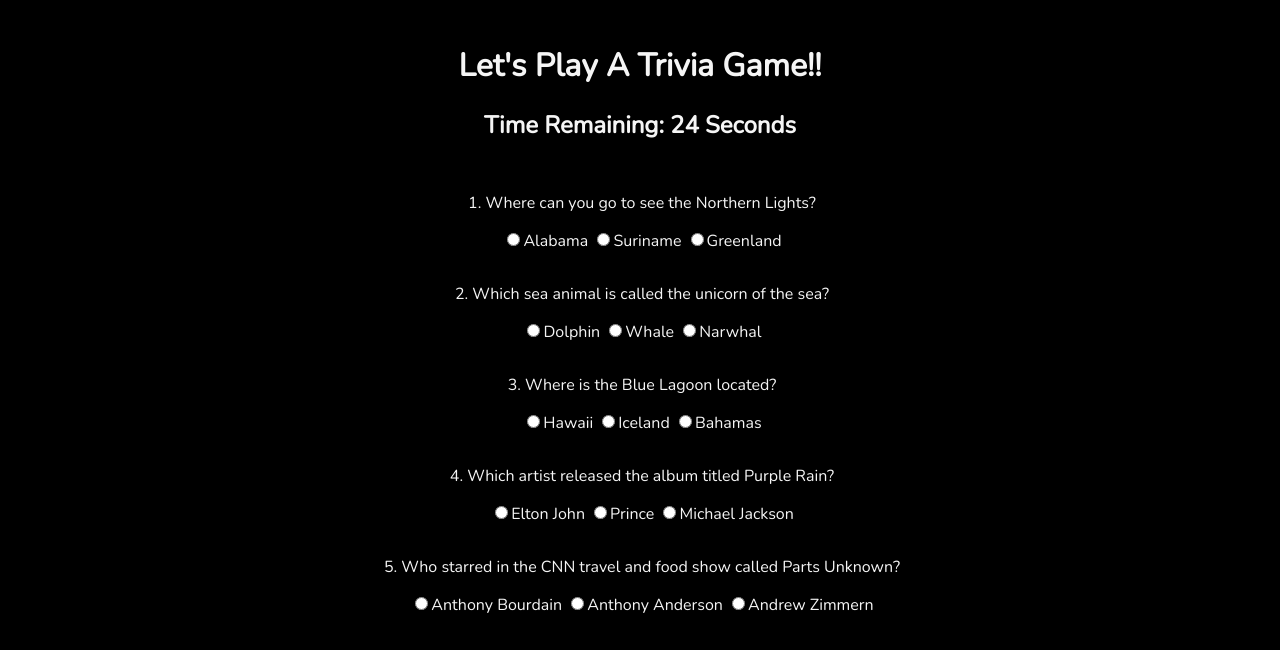
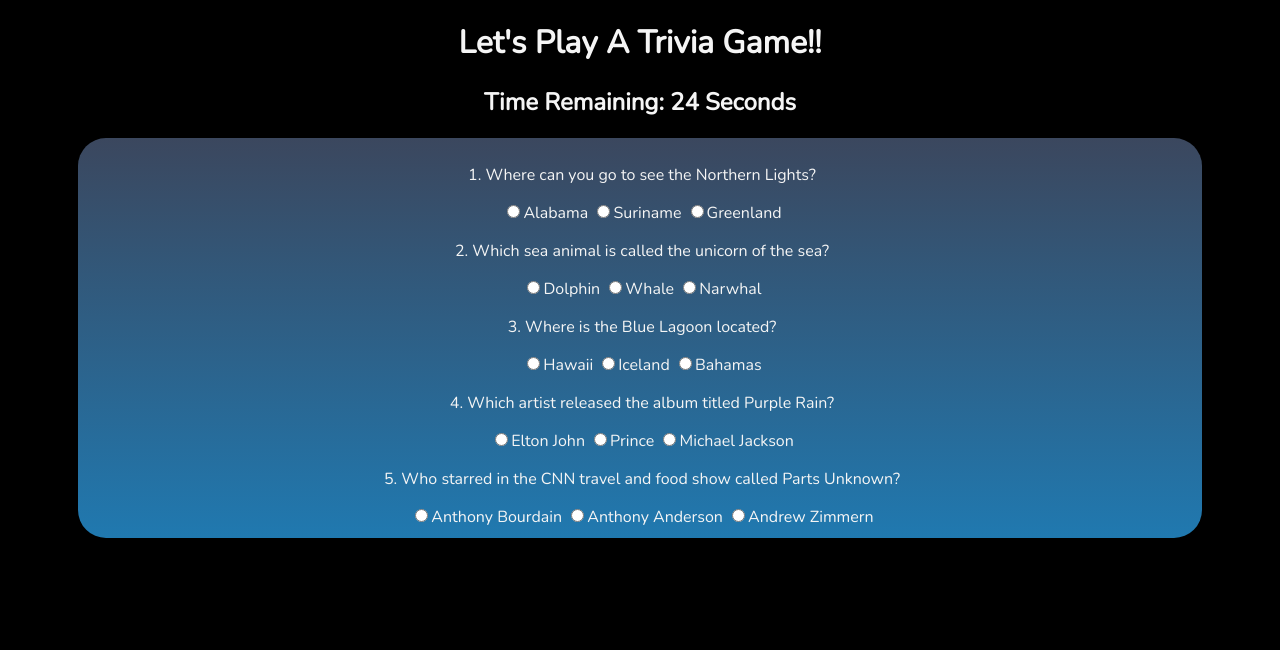
Before and after one commit to shellyrgarner/TriviaGame, a plain HTML site: page index.html in a window 1280 px wide. Both pictures are taken after a click on the button "START!". Drawn offline with nearby package versions, Linux system fonts and the light colour scheme.

Commit message:
css updates

```diff
--- a/assets/css/style.css
+++ b/assets/css/style.css
@@ -5,7 +5,7 @@ body {
     font-family: 'Nunito', sans-serif;
     /* font-family: 'Nunito', sans-serif; */
 /* font-family: 'Indie Flower', cursive; */
-box-sizing: border-box;
+/* box-sizing: border-box; */
 }
 
 .hide {
@@ -19,7 +19,7 @@ box-sizing: border-box;
 /* centered columns styles */
  .row-centered {
     text-align:center;
-    padding-top: 15px;
+    /* padding-top: 10px; */
 }
 .col-centered {
     display:inline-block;
@@ -29,8 +29,6 @@ box-sizing: border-box;
     /* inline-block space fix  */
     margin-right:-4px;
     text-align: center;
-    /* background-color: #ccc;  */
-    /* border: 1px solid #ddd;  */
  }
 
 
@@ -55,3 +53,23 @@ text-shadow: 3px 2px 1px #9daef5;
   		height: 50px;
 
 }
+
+#qbox {
+    /* background: #eb94d0; */
+    background-image: -webkit-linear-gradient(top, #3b475e, #2079b0);
+  background-image: -moz-linear-gradient(top, #3b475e, #2079b0);
+  background-image: -ms-linear-gradient(top, #3b475e, #2079b0);
+  background-image: -o-linear-gradient(top, #3b475e, #2079b0);
+  background-image: linear-gradient(to bottom, #3b475e, #2079b0);
+  -webkit-border-radius: 28;
+   -moz-border-radius: 28;
+   border-radius: 28px;
+/* text-shadow: 3px 2px 1px #9daef5; */
+  /* -webkit-box-shadow: 6px 5px 24px #666666; */
+  /* -moz-box-shadow: 6px 5px 24px #666666; */
+  /* box-shadow: 6px 5px 24px #666666; */
+margin-left:70px;
+margin-right: 70px;
+padding-bottom: 10px;
+padding-top: 10px;
+}
--- a/index.html
+++ b/index.html
@@ -18,7 +18,7 @@
 
 <body>
 
-    <div class="container mt-4">
+    <div class="container">
 
         <div class="row  row-centered">
             <div class="col=md-12">
@@ -45,7 +45,7 @@
 
         </div>
 
-        <div class="hide">
+        <div class="hide" id="qbox">
             <div id="questions" class="row row-centered">
                 <div class="col=md-12 col-centered">
                     <p>1. Where can you go to see the Northern Lights?</p>
@@ -103,104 +103,6 @@
         </div>
     </div>
 
-
-    <!-- <script>
-        $(document).ready(function () {
-
-            //start-button is click event
-            $(".startBtn").on("click", function () {
-                $(this).hide();
-
-                // $( ".hide" ).show();
-                // $(.h1).hide();
-
-                startQuestions();
-                // setTimer();
-
-            });
-        });
-
-        function startQuestions() {
-
-            $(".hide").show();
-
-            var totalTime = 5;
-            var timeStop = setInterval(timer, 1000);
-            function timer() {
-
-                if (totalTime == -1) {
-
-                    // console.log("done");
-                    $("#time-left").append("<h2>Time's Up!</h2>");
-                    $(".hide").hide();
-                    clearInterval(timeStop);
-                    results();
-                }
-                else {
-                    $("#time-left").html("<h2>Time Remaining: " + totalTime + " Seconds</h2>");
-                    totalTime--;
-                }
-            };
-        };
-
-        function results() {
-            var correctAnswers = 0;
-            var wrongAnswers = 0;
-
-            if ($('input[name=q1]:checked').val() == "true") {
-                correctAnswers++;
-            } else if ($('input[name=q1]:checked').val() == "false") {
-                wrongAnswers++;
-            } else {
-                wrongAnswers++;
-            }
-
-            if ($('input[name=q2]:checked').val() == "true") {
-                correctAnswers++;
-            } else if ($('input[name=q2]:checked').val() == "false") {
-                wrongAnswers++;
-            } else {
-                wrongAnswers++;
-            }
-
-            if ($('input[name=q3]:checked').val() == "true") {
-                correctAnswers++;
-            } else if ($('input[name=q3]:checked').val() == "false") {
-                wrongAnswers++;
-            } else {
-                wrongAnswers++;
-            }
-
-            if ($('input[name=q4]:checked').val() == "true") {
-                correctAnswers++;
-            } else if ($('input[name=q4]:checked').val() == "false") {
-                wrongAnswers++;
-            } else {
-                wrongAnswers++;
-            }
-
-            if ($('input[name=q5]:checked').val() == "true") {
-                correctAnswers++;
-            } else if ($('input[name=q5]:checked').val() == "false") {
-                wrongAnswers++;
-            } else {
-                wrongAnswers++;
-            }
-
-            //  $("#correct").html("<h2>Correct:</h2> " + correctAnswers);
-            //  $("#wrong").append("<h2>Wrong:</h2> " + wrongAnswers);
-
-            $("#hide").show();
-            $("#correct").html(correctAnswers);
-            $("#wrong").append(wrongAnswers);
-        }
-
-
-
-
-
-
-    </script> -->
     <!-- Script -->
     <script type="text/javascript" src="assets/javascript/app.js"></script>
 
```
Lines whose indentation alone changed are shown as unchanged.
